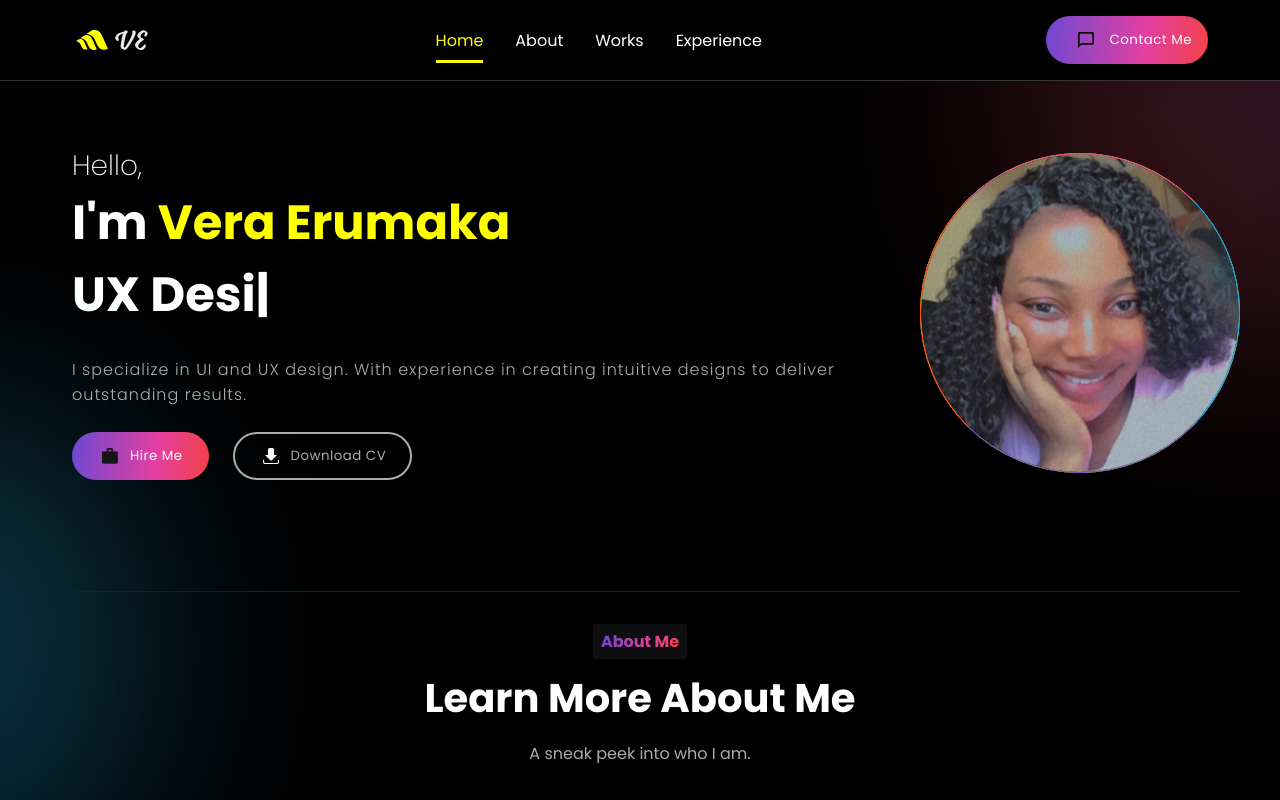
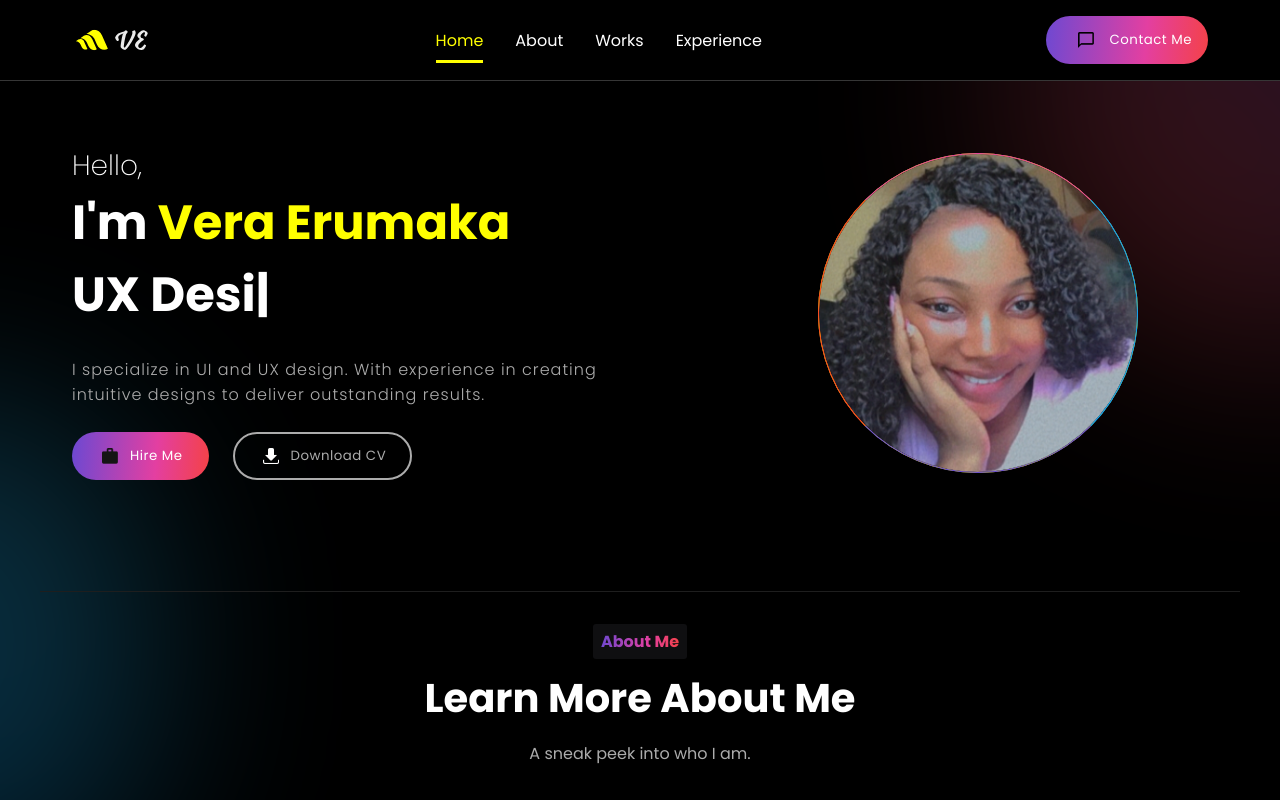
Before and after one commit to PromiseUdo/veraerumaka, a React (Create React App) app: page / in a window 1280 px wide. Shown: the top 800 px of the page. Built offline with nearby package versions, Linux system fonts and the light colour scheme.

Commit message:
process animations

```diff
--- a/src/components/Intro.jsx
+++ b/src/components/Intro.jsx
@@ -59,6 +59,7 @@
           </a>
         </div>
       </motion.div>
+      <div className={styles.illustrationContainer}>
         <motion.div
           initial={{ opacity: 0, x: 20 }}
           animate={{ opacity: 1, x: 0 }}
@@ -68,6 +69,7 @@
           <img src={bg} alt="profile picture" className={styles.bg} />
           <span className={styles.circleSpin}></span>
         </motion.div>
+      </div>
     </Section>
   );
 };
--- a/src/styles/Intro.module.scss
+++ b/src/styles/Intro.module.scss
@@ -5,16 +5,25 @@
   margin: 0 auto;
   display: flex;
   align-items: center;
-  gap: 3rem;
+  gap: 5rem;
   overflow: hidden;
+  // padding-top: 0rem !important;
   @media screen and (max-width: 1000px) {
     flex-direction: column-reverse;
     gap: 0rem;
   }
 
+  .illustrationContainer {
+    height: 20rem;
+    width: 100%;
+    // background-color: green;
+    display: flex;
+    justify-content: center;
+    align-items: center;
     .illustration {
       position: relative;
       border-radius: 50%;
+      // background-color: green;
       display: flex;
       height: 20rem;
       width: 20rem;
@@ -58,6 +67,7 @@
         height: 13rem;
       }
     }
+  }
 
   .introContent {
     width: 100vw;
@@ -65,10 +75,13 @@
     font-size: 3rem;
     font-weight: 700;
     display: flex;
+    // background-color: brown;
+    // max-width: 50%;
     flex-direction: column;
     @media screen and (max-width: 1000px) {
       align-items: center;
       font-size: 2.5rem;
+      padding: 0.5rem 2rem;
     }
     @media screen and (max-width: 720px) {
       align-items: flex-start;
@@ -78,6 +91,9 @@
     .hello {
       font-size: 1.75rem;
       font-weight: 100;
+      @media screen and (max-width: 1000px) {
+        font-size: 1.5rem;
+      }
       @media screen and (max-width: 720px) {
         font-size: 1rem;
       }
@@ -97,6 +113,7 @@
     }
 
     .introPara {
+      max-width: 35rem;
       font-size: medium;
       font-weight: 300;
       color: $color-gray-100;
```
Lines whose indentation alone changed are shown as unchanged.
